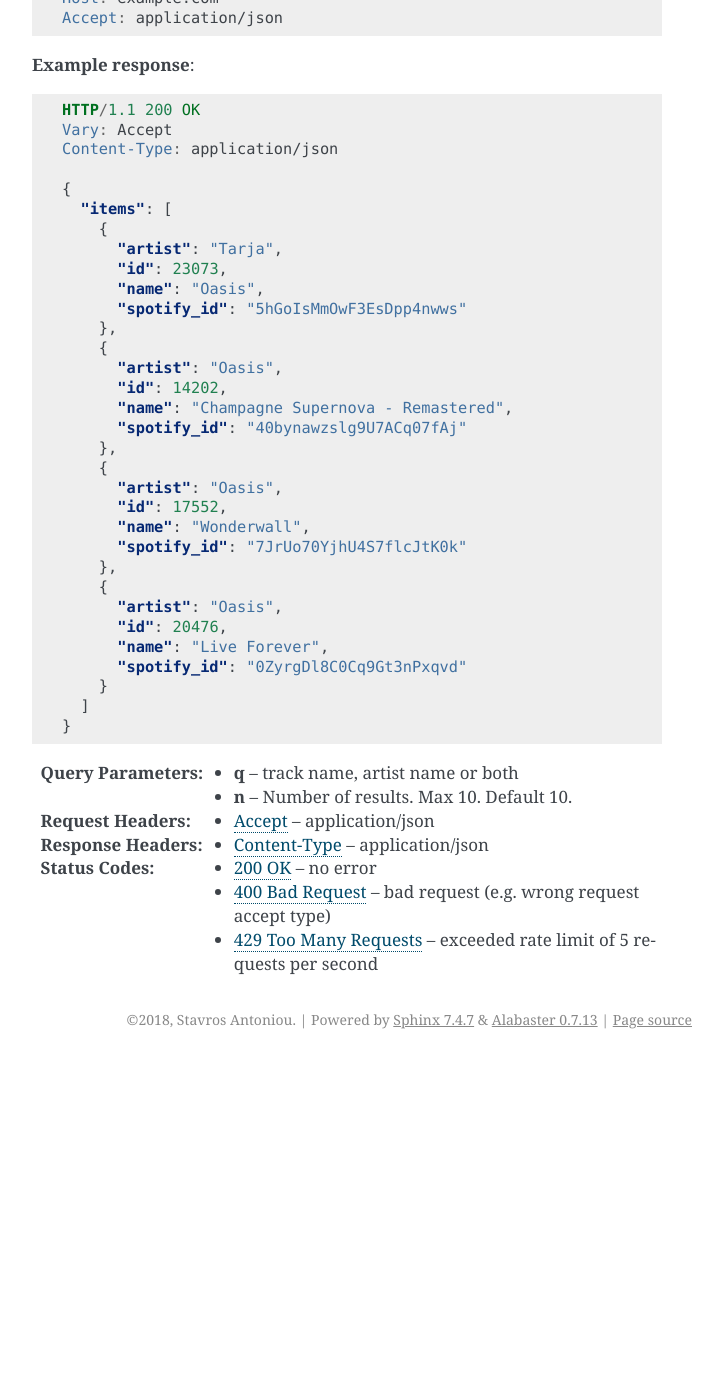
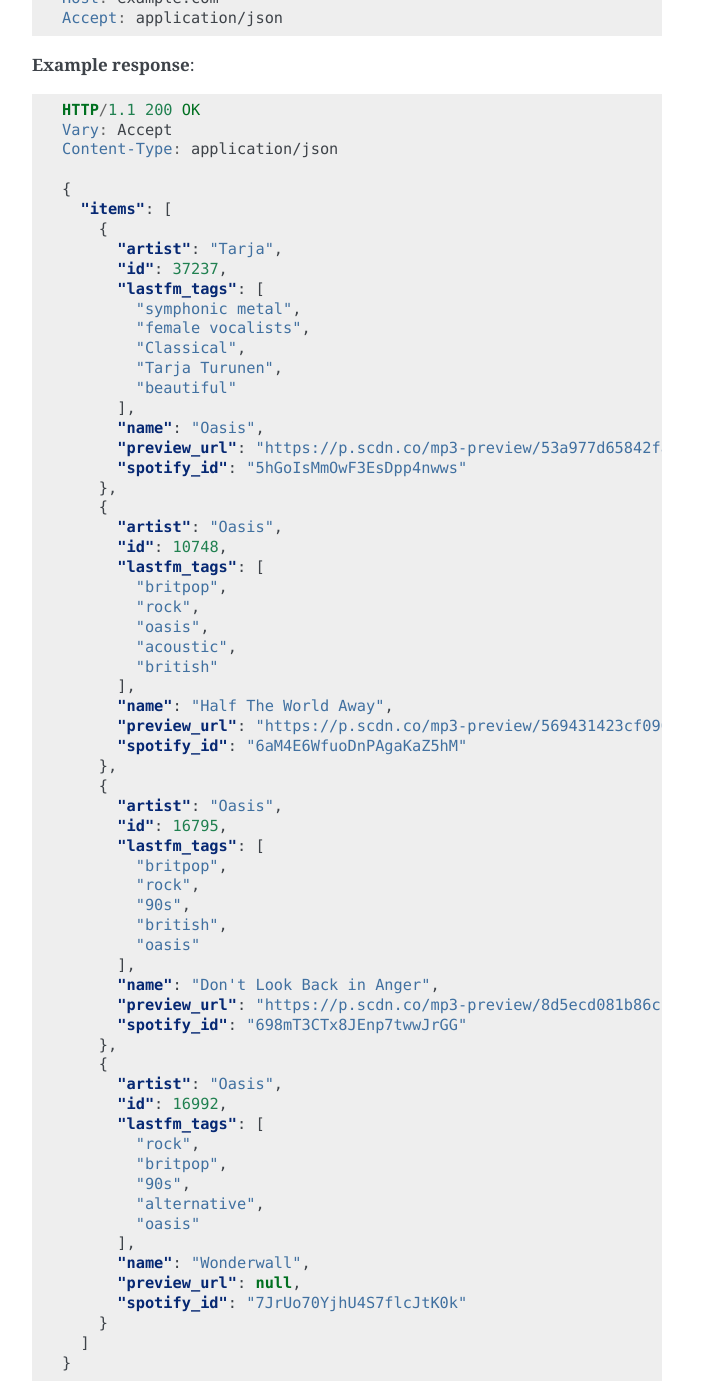
Before and after one commit to Stavros0x00/playlist_api, a Sphinx documentation site: the page built from docs/index.rst, in a window 1280 px wide and 1400 px high, scrolled down 343 px. Shown: the whole window, without its empty margins (418-1141 px from the left). Built offline with Sphinx 7.4.7, drawn with Linux system fonts in a browser that asks for light colours; before the commit the page ends 1402 px from its top, so only the background shows below that.

Commit message:
some docs changes

```diff
--- a/docs/index.rst
+++ b/docs/index.rst
@@ -38,30 +38,63 @@
         "items": [
           {
             "artist": "Tarja",
-            "id": 23073,
+            "id": 37237,
+            "lastfm_tags": [
+              "symphonic metal",
+              "female vocalists",
+              "Classical",
+              "Tarja Turunen",
+              "beautiful"
+            ],
             "name": "Oasis",
+            "preview_url": "https://p.scdn.co/mp3-preview/53a977d65842fa07f7b8081535e579852247d8de?cid=0c0bb28de56d49d3b925f9755a289113",
             "spotify_id": "5hGoIsMmOwF3EsDpp4nwws"
           },
           {
             "artist": "Oasis",
-            "id": 14202,
-            "name": "Champagne Supernova - Remastered",
-            "spotify_id": "40bynawzslg9U7ACq07fAj"
+            "id": 10748,
+            "lastfm_tags": [
+              "britpop",
+              "rock",
+              "oasis",
+              "acoustic",
+              "british"
+            ],
+            "name": "Half The World Away",
+            "preview_url": "https://p.scdn.co/mp3-preview/569431423cf0900a40238fb6989995da3ed4f1f2?cid=0c0bb28de56d49d3b925f9755a289113",
+            "spotify_id": "6aM4E6WfuoDnPAgaKaZ5hM"
           },
           {
             "artist": "Oasis",
-            "id": 17552,
-            "name": "Wonderwall",
-            "spotify_id": "7JrUo70YjhU4S7flcJtK0k"
+            "id": 16795,
+            "lastfm_tags": [
+              "britpop",
+              "rock",
+              "90s",
+              "british",
+              "oasis"
+            ],
+            "name": "Don't Look Back in Anger",
+            "preview_url": "https://p.scdn.co/mp3-preview/8d5ecd081b86c19a0189462c2222687088a15ed1?cid=0c0bb28de56d49d3b925f9755a289113",
+            "spotify_id": "698mT3CTx8JEnp7twwJrGG"
           },
           {
             "artist": "Oasis",
-            "id": 20476,
-            "name": "Live Forever",
-            "spotify_id": "0ZyrgDl8C0Cq9Gt3nPxqvd"
+            "id": 16992,
+            "lastfm_tags": [
+              "rock",
+              "britpop",
+              "90s",
+              "alternative",
+              "oasis"
+            ],
+            "name": "Wonderwall",
+            "preview_url": null,
+            "spotify_id": "7JrUo70YjhU4S7flcJtK0k"
           }
         ]
       }
+
 
 
    :query q: track name, artist name or both
```
